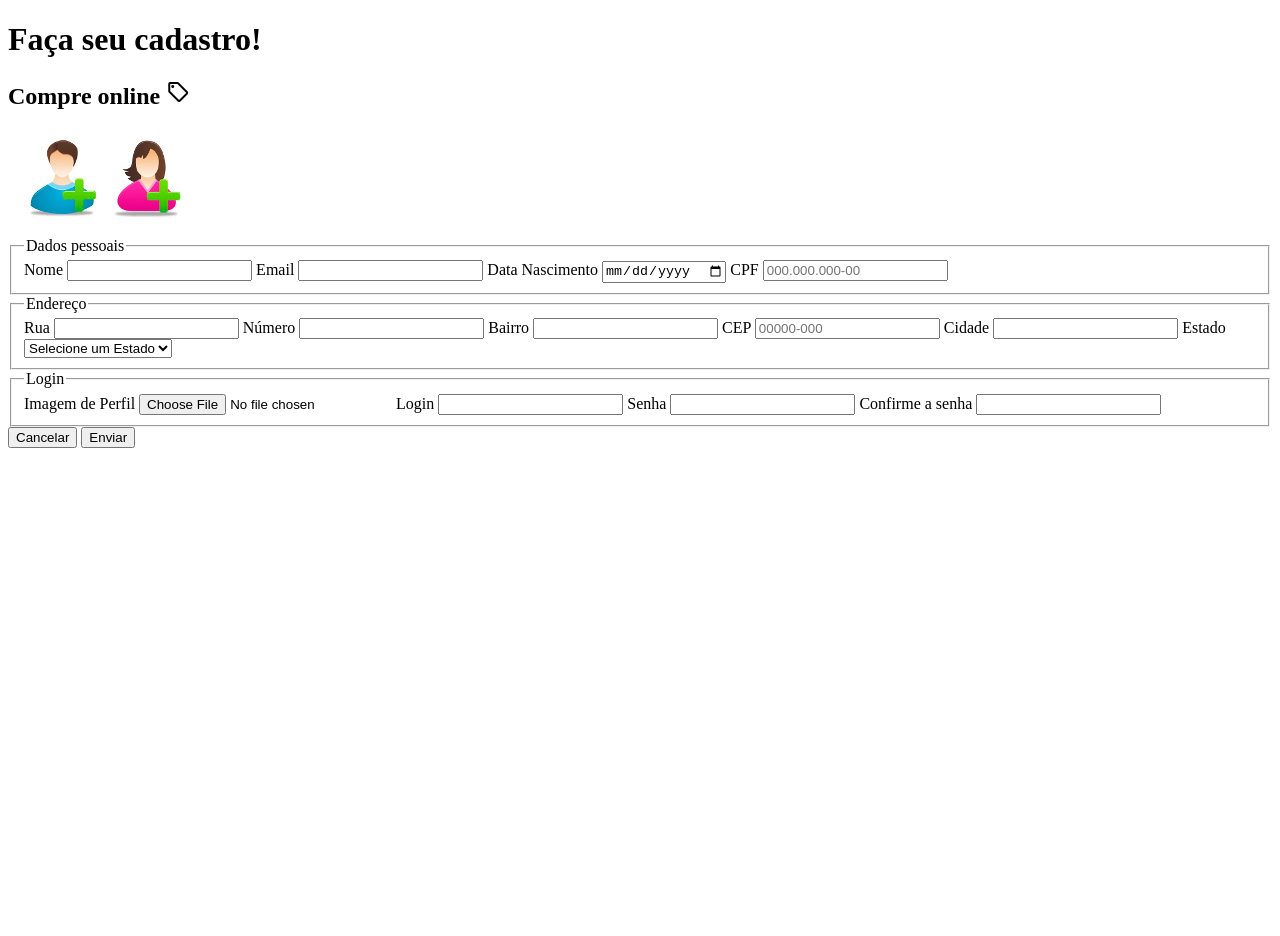
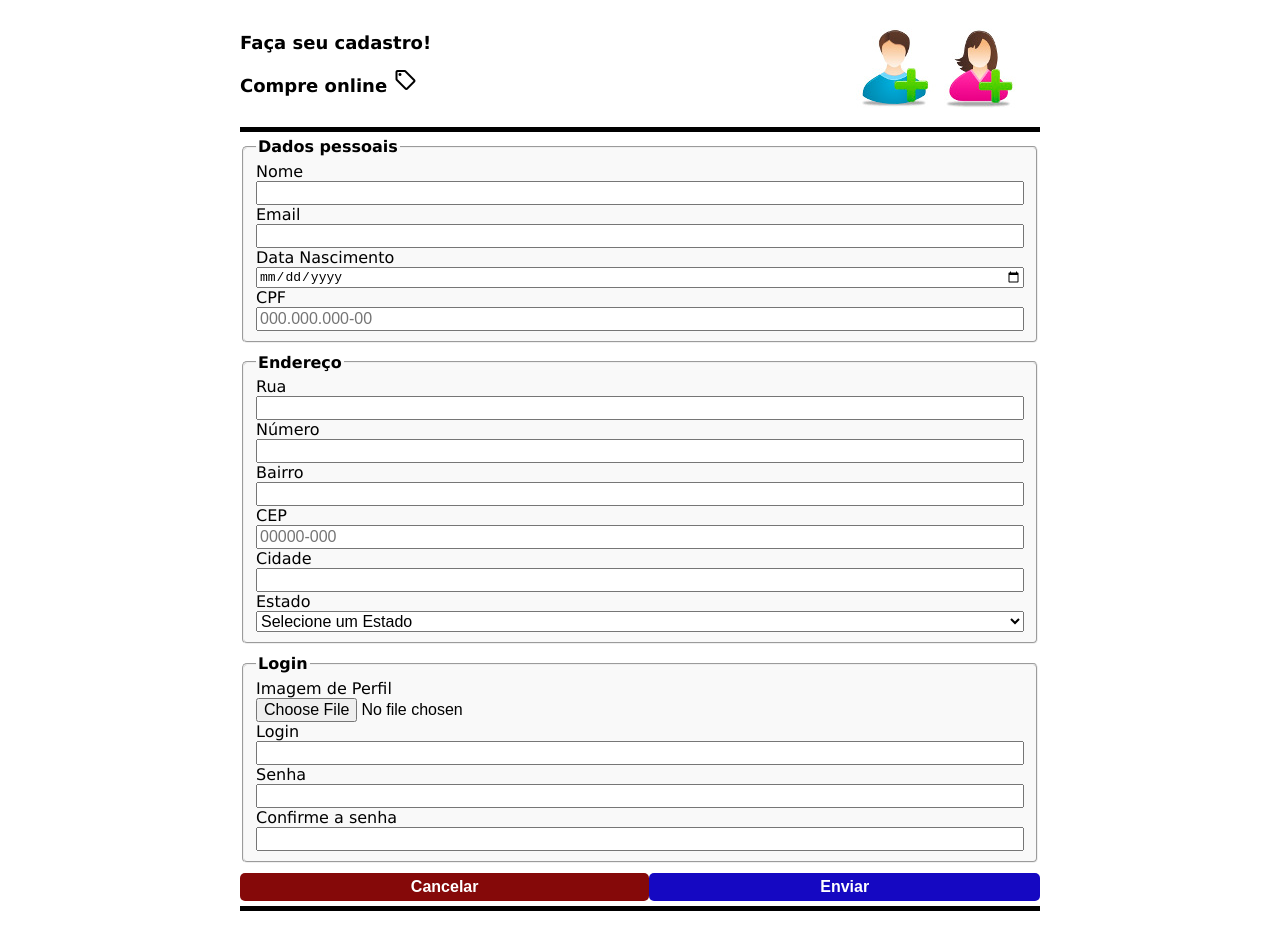
Before and after one commit to BrunoGomes05/front-end-labs, a plain HTML site: page form-html/index.html in a window 1280 px wide. Before the commit the page ends 800 px from the top, so only its background shows below. Drawn offline with nearby package versions, Linux system fonts and the light colour scheme.

Commit message:
formulario_final

```diff
--- /dev/null
+++ b/form-html/css/style.css
@@ -0,0 +1,90 @@
+:root{
+    --primary-color: #1508c2;
+    --secondary-color: #850909;
+    --background-color: #F9F9F9;
+    --text-button-color: white;
+    --font-family: Verdana, Geneva, Tahoma, sans-serif;
+    --font-size-medium: medium;
+    --font-size-large: large;
+}
+
+.flex-container {
+    display: flex;
+    flex-direction: column;
+}
+
+body {
+    max-width: 800px;
+    margin: auto;
+    padding: 20px;
+    font-family: var(--font-family);
+}
+
+fieldset{
+    margin-bottom: 10px;
+    background-color: var(--background-color);
+    border-radius: 5px;
+}
+
+fieldset legend{
+    font-weight: bold;
+}
+
+fieldset input, select{
+    font-size: var(--font-size-medium);
+}
+
+.grid-button-container{
+    display: grid;
+    grid-template-columns: auto auto;
+    margin: 5px 0;
+    border-bottom: black 5px solid;
+}
+
+.grid-button-container input{
+    font-size: var(--font-size-medium);
+    font-weight: bold;
+    color: var(--text-button-color);
+    border-radius: 5px;
+    padding: 5px;
+    border: none;
+    cursor: pointer;
+    margin-bottom: 5px;
+}
+
+.grid-button-container input[type=submit]{
+    background-color: var(--primary-color);
+}
+
+.grid-button-container input[type=reset]{
+    background-color: var(--secondary-color);
+}
+
+.grid-button-container input:focus{
+    outline: 2px solid black;
+}
+
+.grid-header-container{
+    display: grid;
+    grid-template-areas: 'top-left top-right';
+    border-bottom: black 5px solid;
+    margin-bottom: 5px;
+}
+
+.top-left{
+    grid-area: top-left;
+    justify-self: left;
+}
+
+.top-right{
+    grid-area: top-right;
+    justify-self: right;
+}
+
+i {
+    vertical-align: middle;
+}
+
+h1, h2{
+    font-size: var(--font-size-large);
+}
--- a/form-html/index.html
+++ b/form-html/index.html
@@ -5,16 +5,18 @@
     <meta name="viewport" content="width=device-width, initial-scale=1.0">
     <title>Casdastro</title>
     <link rel="stylesheet" href="https://fonts.googleapis.com/css2?family=Material+Symbols+Outlined:opsz,wght,FILL,GRAD@24,400,0,0&icon_names=sell" />
+    <link rel="stylesheet" href="css/reset.css">
+    <link rel="stylesheet" href="css/style.css">
 </head>
 <body>
    <header class="grid-header-container">
-    <div>
+    <div class="top-left">
         <h1>Faça seu cadastro!</h1>
         <h2>Compre online <span class="material-symbols-outlined">
             sell
             </span></h2>
     </div>
-    <div>
+    <div class="top-right">
         <img src="img/icone_cadastro.jpg" alt="Ícone de cadastro">
     </div>
 
```
